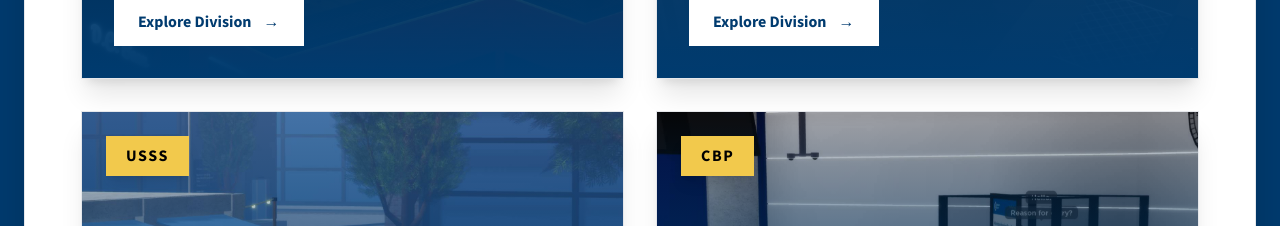
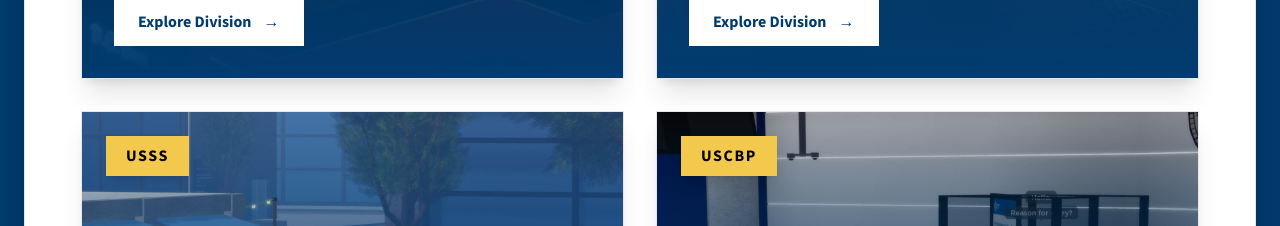
Before and after one commit to wiil404/dhswebsiteosf, a Next.js app: page /recruitment in a window 1280 px wide. Shown: the part 1320-1546 px from the top of the page. Built offline with nearby package versions, Linux system fonts and the light colour scheme.

Commit message:
Update page.tsx

```diff
--- a/app/recruitment/page.tsx
+++ b/app/recruitment/page.tsx
@@ -40,7 +40,7 @@
 
     {
         title:"United States Customs and Border Protection",
-        short:"CBP",
+        short:"USCBP",
         image:"/careers/cbp.jpg",
         description:
         "Securing borders, protecting communities, and supporting national security through dedicated enforcement.",
```
